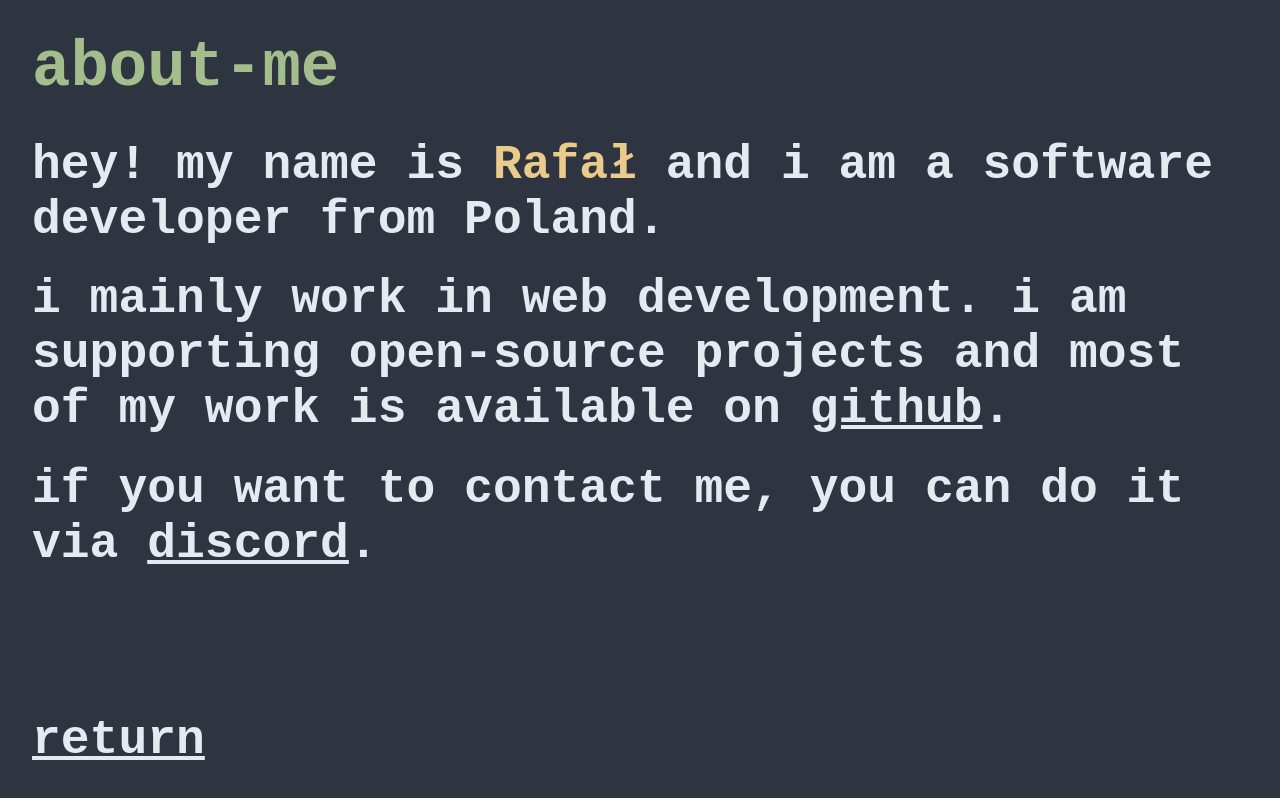
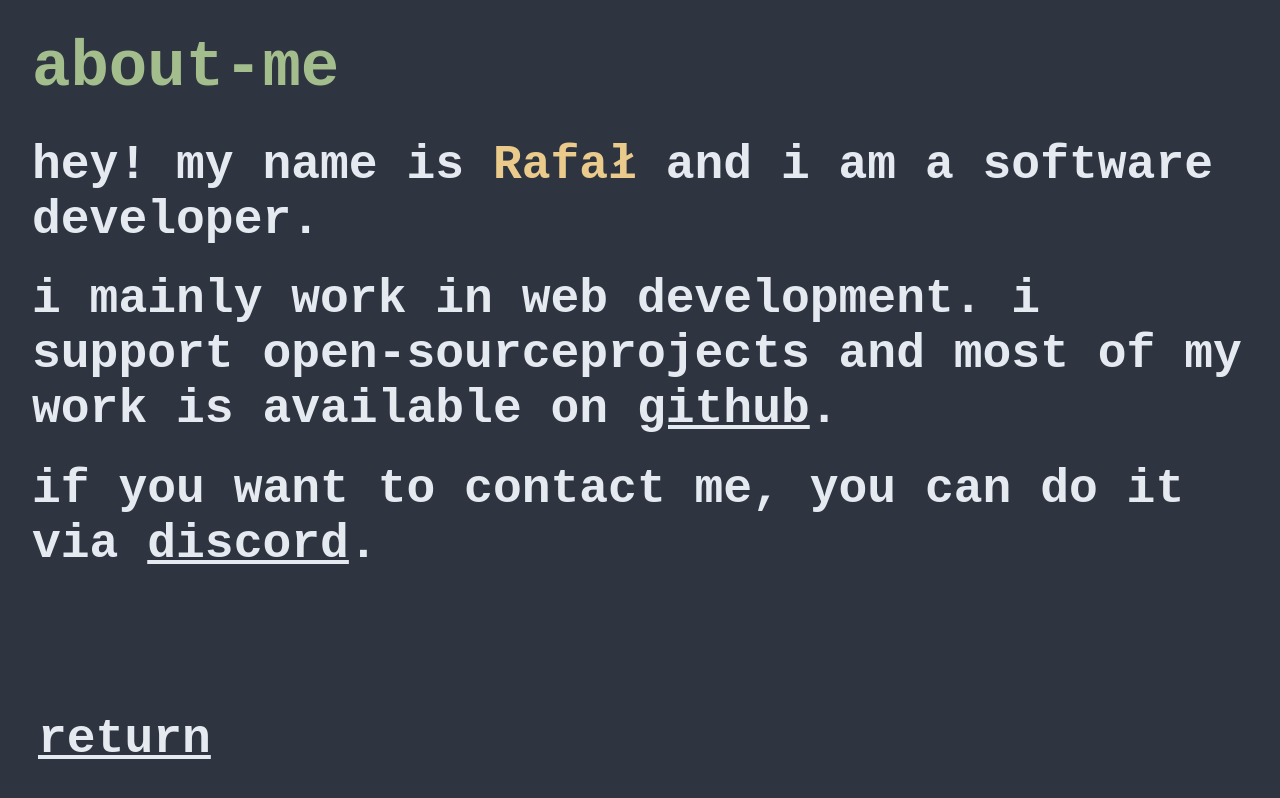
Before and after one commit to therafal/personal-website-react, a React (Create React App) app: page /about-me in a window 1280 px wide. Built offline with nearby package versions, Linux system fonts and the light colour scheme.

Commit message:
My laptop is dying because of running React app lmao

```diff
--- a/src/App.tsx
+++ b/src/App.tsx
@@ -7,6 +7,7 @@ import GlobalStyle from "./components/styles/GlobalStyle";
 import Main from "./components/pages/Main";
 import NotFound from "./components/pages/NotFound";
 import About from './components/pages/About';
+import Blog from './components/pages/Blog';
 
 export const themeContext = createContext<
   ((switchTheme: ExtendedTheme) => void) | null
@@ -50,6 +51,7 @@ function App() {
                         <Routes>
                             <Route path="/" element={<Main />} />
                             <Route path="about-me" element={<About />} />
+                            <Route path="blog" element={<Blog />} />
                             <Route path="404" element={<NotFound />} />
                         </Routes>
                     </div>
--- a/src/components/pages/About.tsx
+++ b/src/components/pages/About.tsx
@@ -1,3 +1,4 @@
+import { useNavigate } from 'react-router-dom';
 import {
   Wrapper,
   Title,
@@ -8,16 +9,17 @@ import {
 } from "../styles/About.styled";
 
 function About() {
+  const navigate = useNavigate();
+
   return (
     <div className="about">
       <Wrapper>
         <Title>about-me</Title>
         <Text>
-          hey! my name is <Name>Rafał</Name> and i am a software developer from
-          Poland.
+          hey! my name is <Name>Rafał</Name> and i am a software developer.
         </Text>
         <Text>
-          i mainly work in web development. i am supporting <b>open-source</b>{" "}
+          i mainly work in web development. i support <b>open-source</b>
           projects and most of my work is available on{" "}
           <Link href="https://github.com/TheRafal" target="_blank">
             github
@@ -34,7 +36,7 @@ function About() {
           </Link>
           .
         </Text>
-        <GoBack href="javascript:window.history.back();">return</GoBack>
+        <GoBack onClick={() => navigate(-1)}>return</GoBack>
       </Wrapper>
     </div>
   );
--- /dev/null
+++ b/src/components/pages/Blog.tsx
@@ -0,0 +1,21 @@
+import React, { useState } from 'react';
+import { Wrapper } from '../styles/Blog.styled';
+
+function Blog () {
+    const keyDownHandler = (event: React.KeyboardEvent<HTMLDivElement>) => {
+        console.log(event.code);
+    };
+
+    return (
+        <div className="blog">
+            <input>
+            <Wrapper>
+                <h1>Blog</h1>
+                <p>Blog page</p>
+            </Wrapper>
+            </input>
+        </div>
+    );
+}
+
+export default Blog;
--- a/src/components/styles/About.styled.tsx
+++ b/src/components/styles/About.styled.tsx
@@ -66,7 +66,7 @@ export const Link = styled.a`
     }
 `;
 
-export const GoBack = styled.a`
+export const GoBack = styled.button`
     margin 2rem;
     vertical-align: bottom;
     position: absolute;
@@ -75,10 +75,13 @@ export const GoBack = styled.a`
     color: ${({ theme }) => theme.colors?.text[100]};
     font-weight: 900;
     transition: 0.2s;
-    animation: none
+    animation: none;
+    background-color: rgba(0, 0, 0, 0);
+    text-decoration: underline;
 
     &:hover {
         color: ${({ theme }) => theme.colors?.text[200]};
+        background-color: rgba(0, 0, 0, 0);
     }
     &:active {
         color: ${({ theme }) => theme.colors?.text[300]};
@@ -89,3 +92,5 @@ export const GoBack = styled.a`
 export const Name = styled.span`
   color: ${({ theme }) => theme.colors?.secondary};
 `;
+
+export default Wrapper;
--- /dev/null
+++ b/src/components/styles/Blog.styled.tsx
@@ -0,0 +1,20 @@
+import styled from "styled-components";
+
+export const Wrapper = styled.div`
+    margin 0;
+    padding: 0;
+    font-weight: 900;
+    position: relative;
+    width: 100vw;
+    height: 100vh;
+    font-size: 1.5rem;
+    overflow: hidden;
+
+    @media (min-width: 1024px) {
+        font-size: 2.5rem;
+    }
+
+    @media (min-width: 1280px) {
+        font-size: 3rem;
+    }
+`;
```
